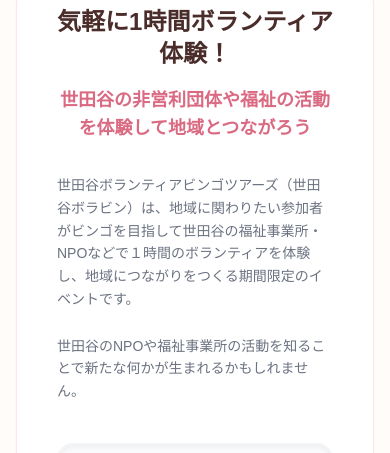
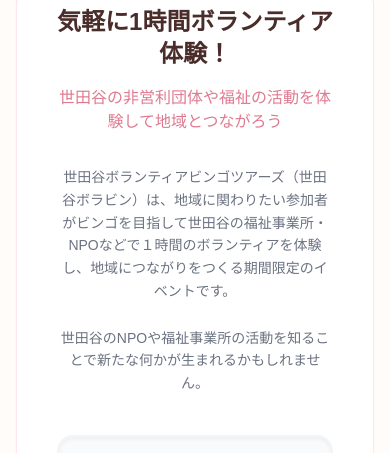
Before and after one commit to gakokudo/borabin2026, a React (Vite) app: page / in a window 390 px wide. Shown: the part 127-580 px from the top of the page. Built offline with nearby package versions, Linux system fonts and the light colour scheme; a web font is replaced by a local one.

Commit message:
Update Homepage.tsx

```diff
--- a/pages/Homepage.tsx
+++ b/pages/Homepage.tsx
@@ -55,12 +55,12 @@ const HomePage: React.FC = () => {
           <span className="text-2xl md:text-4xl block mb-4">
             気軽に1時間ボランティア体験！
           </span>
-          <span className="text-brand-600 text-lg md:text-2xl block font-bold opacity-90">
+          <span className="text-brand-600 text-base md:text-xl block font-medium opacity-80">
             世田谷の非営利団体や福祉の活動を体験して地域とつながろう
           </span>
         </h2>
 
-        <div className="text-gray-500 text-sm md:text-base max-w-2xl mx-auto mb-10 space-y-6 leading-relaxed text-left md:text-center">
+        <div className="text-gray-500 text-sm md:text-base max-w-2xl mx-auto mb-10 space-y-6 leading-relaxed">
           <p>
             世田谷ボランティアビンゴツアーズ（世田谷ボラビン）は、<br className="hidden md:block"/>
             地域に関わりたい参加者がビンゴを目指して<br className="hidden md:block"/>
```
